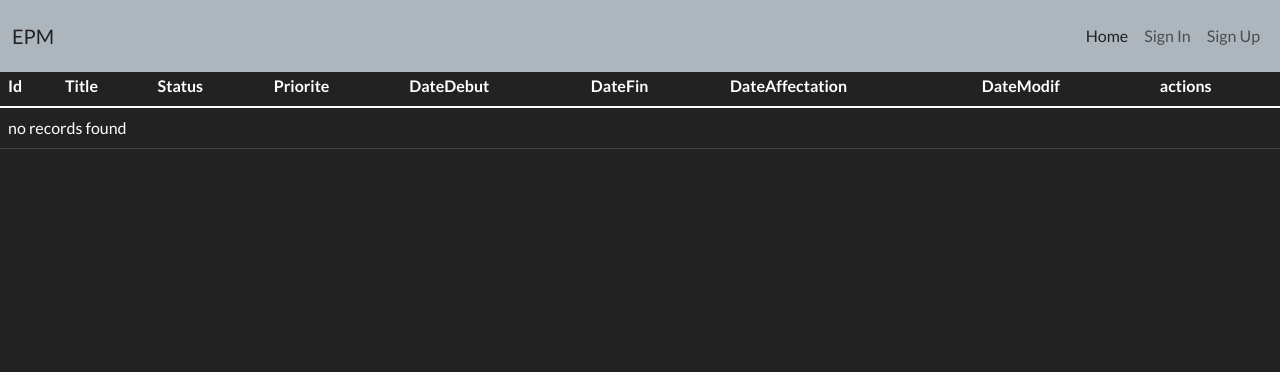
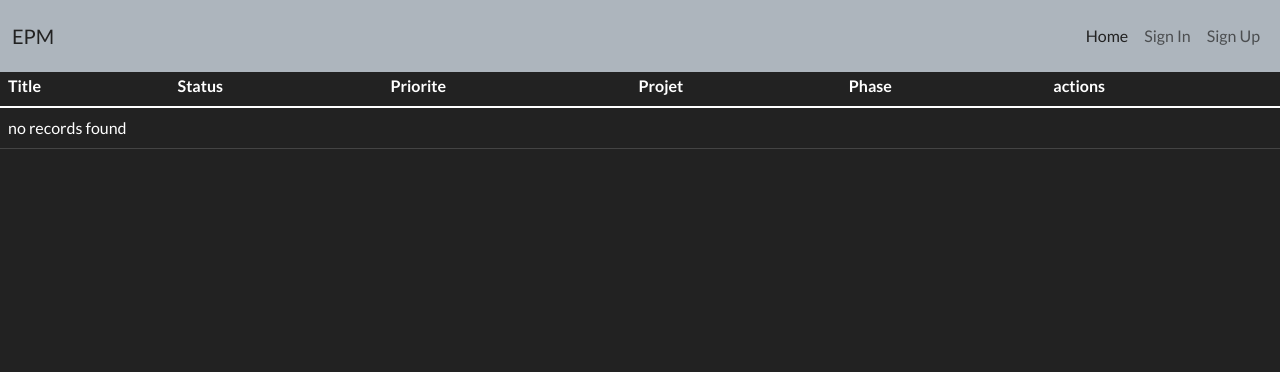
Before and after one commit to sohail-erzini/symfonyapp, a Symfony app: template templates/tache/mytasks.html.twig in a window 1280 px wide. Shown: the top 372 px of the page. Run offline with Twig, Linux system fonts and the light colour scheme; the template is opened without the code that fills it, so the values that code supplies are empty; some libraries are stand-ins or nearby versions.

Commit message:
mytasksShowProjet&phase

```diff
--- a/templates/tache/mytasks.html.twig
+++ b/templates/tache/mytasks.html.twig
@@ -8,28 +8,32 @@
     <table class="table">
         <thead>
             <tr>
-                <th>Id</th>
+
                 <th>Title</th>
                 <th>Status</th>
                 <th>Priorite</th>
-                <th>DateDebut</th>
+                <th>Projet</th>
+                <th>Phase</th>
+                {# <th>DateDebut</th>
                 <th>DateFin</th>
                 <th>DateAffectation</th>
-                <th>DateModif</th>
+                <th>DateModif</th> #}
                 <th>actions</th>
+
             </tr>
         </thead>
         <tbody>
         {% for tache in taches %}
             <tr>
-                <td>{{ tache.id }}</td>
                 <td>{{ tache.title }}</td>
                 <td>{{ tache.status }}</td>
                 <td>{{ tache.priorite }}</td>
-                <td>{{ tache.dateDebut }}</td>
+                <td>{{tache.phase.projet.intitule}}</td>
+                <td>{{tache.phase.intitule}}</td>
+                {# <td>{{ tache.dateDebut }}</td>
                 <td>{{ tache.dateFin }}</td>
                 <td>{{ tache.dateAffectation }}</td>
-                <td>{{ tache.dateModif }}</td>
+                <td>{{ tache.dateModif }}</td> #}
                 <td>
                     <a href="{{ path('app_tache_show', {'id': tache.id}) }}">show</a>
                     {# <a href="{{ path('app_tache_edit', {'id': tache.id}) }}">edit</a> #}
```
Also changed, not shown: templates/tache/show.html.twig (+8 -4 lines).
